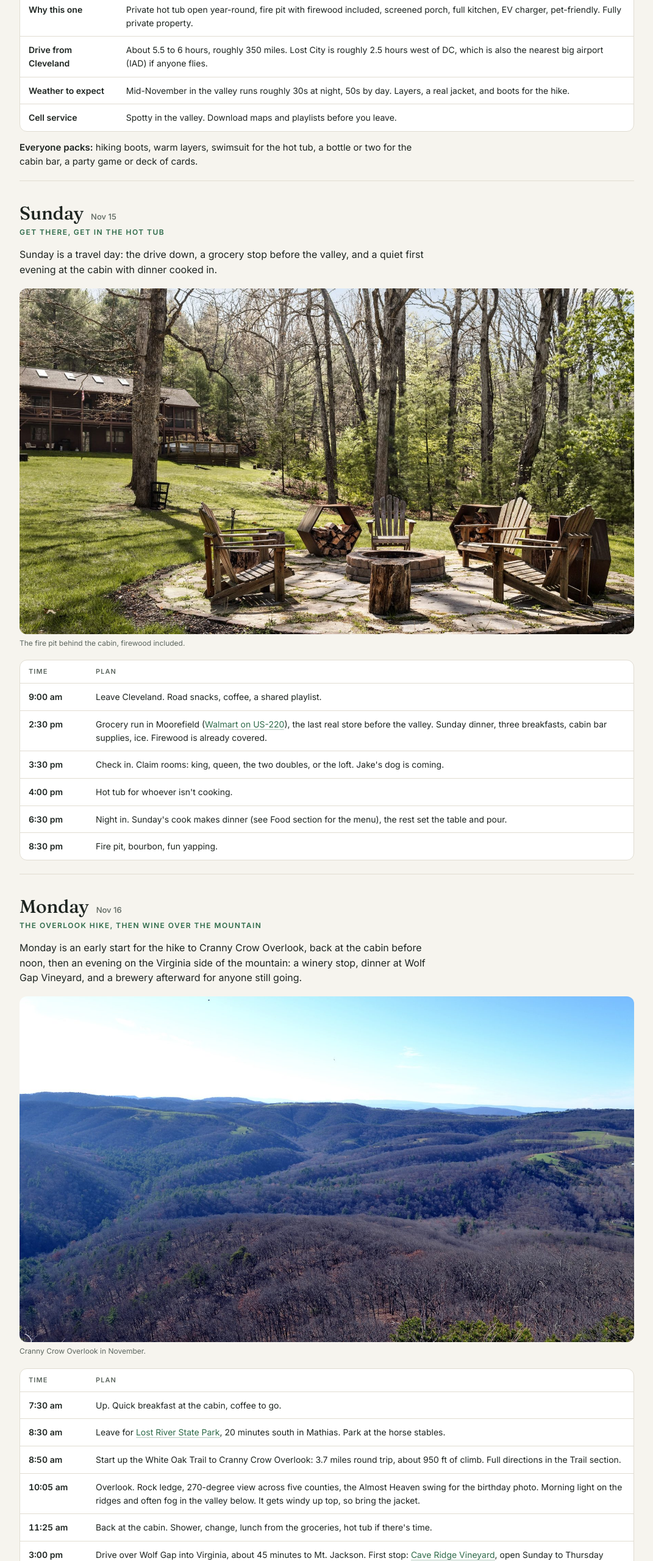
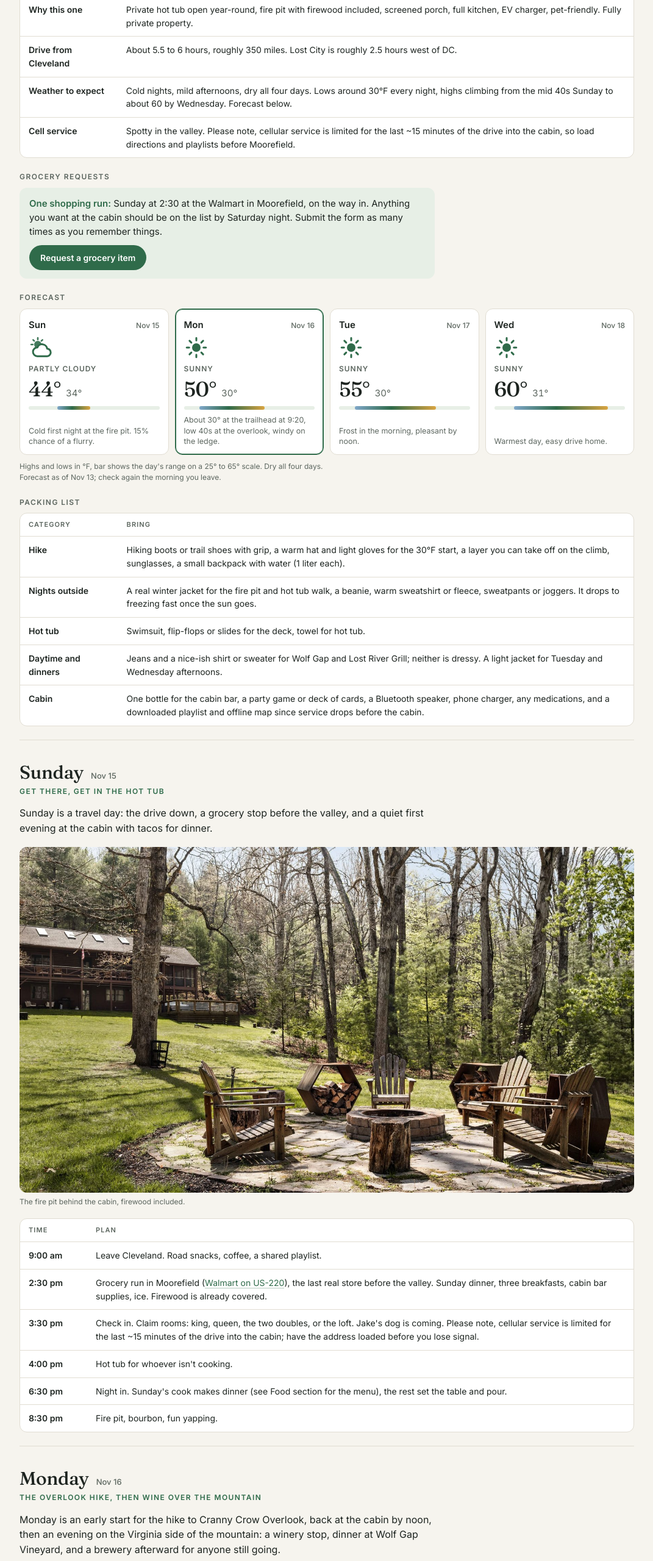
Before and after one commit to jakevanderkar3434/lost-river, a plain HTML site: page index.html in a window 1280 px wide. Shown: the part 1491-4051 px from the top of the page at 61% size, without its empty margins (104-1175 px from the left). Drawn offline with Linux system fonts and the light colour scheme.

Commit message:
Update itinerary: grocery form, tacos, Monday 8am, Wednesday checkout, packing edits
Co-Authored-By: Claude Fable 5.1 <noreply@anthropic.com>
Claude-Session: https://claude.ai/code/session_0144XKjs5PXGMnRvXLAuU7sr

```diff
--- a/index.html
+++ b/index.html
@@ -79,6 +79,27 @@ table.cost td:nth-child(2){font-variant-numeric:tabular-nums;white-space:nowrap}
 tr.total td{font-weight:600;background:var(--moss)}
 .note{background:var(--moss);border-radius:var(--r);padding:14px 16px;max-width:72ch;margin:0 0 14px}
 .note b{color:var(--accent)}
+.cta{display:inline-block;background:var(--accent);color:var(--pine-ink);border:0;border-radius:999px;padding:10px 18px;font-weight:600;font-size:14px;margin-top:10px}
+.cta:hover{filter:brightness(1.08);border:0}
+/* forecast cards */
+.wx-grid{display:grid;grid-template-columns:repeat(4,1fr);gap:10px;margin:0 0 10px}
+.wx{background:var(--surface);border:1px solid var(--line);border-radius:var(--r);padding:14px 14px 12px;display:flex;flex-direction:column;gap:6px;min-width:0}
+.wx.hike{border-color:var(--accent);box-shadow:inset 0 0 0 1px var(--accent)}
+.wx-day{font-weight:600;font-size:15px;display:flex;justify-content:space-between;align-items:baseline}
+.wx-day span{font-size:12px;color:var(--muted);font-weight:500}
+.wx-ico{color:var(--accent);height:40px;display:flex;align-items:center}
+.wx-ico svg{width:40px;height:40px}
+.wx-cond{font-size:12px;color:var(--muted);text-transform:uppercase;letter-spacing:.08em;font-weight:600}
+.wx-temps{display:flex;align-items:baseline;gap:8px;font-variant-numeric:tabular-nums}
+.wx-temps b{font-family:var(--display);font-weight:500;font-size:34px;line-height:1;letter-spacing:-.02em}
+.wx-temps span{font-size:15px;color:var(--muted)}
+.wx-bar{position:relative;height:6px;border-radius:3px;background:var(--moss);margin:4px 0 2px}
+.wx-bar i{position:absolute;top:0;bottom:0;border-radius:3px;background:linear-gradient(90deg,#7fa7c9,var(--accent) 45%,#d9a441)}
+.wx-note{font-size:12.5px;color:var(--muted);line-height:1.4;margin-top:auto}
+.wx-foot{font-size:12px;color:var(--muted);margin:0 0 6px}
+@media (max-width:760px){.wx-grid{grid-template-columns:1fr 1fr}}
+@media (max-width:380px){.wx-grid{grid-template-columns:1fr}}
+
 footer{max-width:1040px;margin:0 auto;padding-block:16px 32px;padding-left:max(16px,env(safe-area-inset-left,0px));padding-right:max(16px,env(safe-area-inset-right,0px));font-size:12px;color:var(--muted);border-top:1px solid var(--line)}
 :focus-visible{outline:2px solid var(--accent);outline-offset:2px}
 @media (prefers-reduced-motion:no-preference){html{scroll-behavior:smooth}}
@@ -116,7 +137,6 @@ footer{max-width:1040px;margin:0 auto;padding-block:16px 32px;padding-left:max(1
   .tw.dist td+td{font-variant-numeric:tabular-nums;color:var(--muted);text-align:right;white-space:nowrap!important}
 }
 </style>
-
 </head>
 <body>
 <header class="hero">
@@ -154,23 +174,69 @@ footer{max-width:1040px;margin:0 auto;padding-block:16px 32px;padding-left:max(1
   <div class="tw"><table class="wrap two">
     <tr><td>Cabin</td><td><a href="https://www.airbnb.com/rooms/1317487519438207661">The Retreat at Lost River Valley</a>, <a href="https://www.google.com/maps/search/?api=1&amp;query=709+Wildlife+Dr+Lost+City+WV+26810">709 Wildlife Dr, Lost City, WV 26810</a>. 3 bedrooms (king, queen, two doubles) plus a loft bed, 3.5 baths, each bedroom with its own bathroom and heated floors. Sleeps 10. Rated 5.0 on 59 reviews, Superhost.</td></tr>
     <tr><td>Why this one</td><td>Private hot tub open year-round, fire pit with firewood included, screened porch, full kitchen, EV charger, pet-friendly. Fully private property.</td></tr>
-    <tr><td>Drive from Cleveland</td><td>About 5.5 to 6 hours, roughly 350 miles. Lost City is roughly 2.5 hours west of DC, which is also the nearest big airport (IAD) if anyone flies.</td></tr>
-    <tr><td>Weather to expect</td><td>Mid-November in the valley runs roughly 30s at night, 50s by day. Layers, a real jacket, and boots for the hike.</td></tr>
-    <tr><td>Cell service</td><td>Spotty in the valley. Download maps and playlists before you leave.</td></tr>
+    <tr><td>Drive from Cleveland</td><td>About 5.5 to 6 hours, roughly 350 miles. Lost City is roughly 2.5 hours west of DC.</td></tr>
+    <tr><td>Weather to expect</td><td>Cold nights, mild afternoons, dry all four days. Lows around 30°F every night, highs climbing from the mid 40s Sunday to about 60 by Wednesday. Forecast below.</td></tr>
+    <tr><td>Cell service</td><td>Spotty in the valley. Please note, cellular service is limited for the last ~15 minutes of the drive into the cabin, so load directions and playlists before Moorefield.</td></tr>
   </table></div>
-  <p><strong>Everyone packs:</strong> hiking boots, warm layers, swimsuit for the hot tub, a bottle or two for the cabin bar, a party game or deck of cards.</p>
+  <h3>Grocery requests</h3>
+  <div class="note"><b>One shopping run:</b> Sunday at 2:30 at the Walmart in Moorefield, on the way in. Anything you want at the cabin should be on the list by Saturday night. Submit the form as many times as you remember things.<br><a class="cta" href="https://docs.google.com/forms/d/e/1FAIpQLSeMi99rIDF6S0FOJN5JNXTZwzOHLc7QtsjLk4pfB_HC2D4HUg/viewform" target="_blank" rel="noopener">Request a grocery item</a></div>
+  <h3>Forecast</h3>
+  <div class="wx-grid">
+    <div class="wx">
+      <div class="wx-day">Sun<span>Nov 15</span></div>
+      <div class="wx-ico"><svg viewBox="0 0 24 24" aria-hidden="true"><circle cx="9" cy="9" r="3.6" fill="currentColor" opacity=".9"/><g stroke="currentColor" stroke-width="1.6" stroke-linecap="round" opacity=".9"><path d="M9 2.5v1.6M2.5 9h1.6M4.4 4.4l1.1 1.1M13.6 4.4l-1.1 1.1"/></g><path d="M8.5 20.5h9.3a3.7 3.7 0 0 0 .4-7.4 5 5 0 0 0-9.6-1.2A4.3 4.3 0 0 0 8.5 20.5z" fill="var(--surface)" stroke="currentColor" stroke-width="1.8" stroke-linejoin="round"/></svg></div>
+      <div class="wx-cond">Partly cloudy</div>
+      <div class="wx-temps"><b>44°</b><span>34°</span></div>
+      <div class="wx-bar"><i style="left:22%;width:25%"></i></div>
+      <div class="wx-note">Cold first night at the fire pit. 15% chance of a flurry.</div>
+    </div>
+    <div class="wx hike">
+      <div class="wx-day">Mon<span>Nov 16</span></div>
+      <div class="wx-ico"><svg viewBox="0 0 24 24" aria-hidden="true"><circle cx="12" cy="12" r="4.2" fill="currentColor"/><g stroke="currentColor" stroke-width="1.8" stroke-linecap="round"><path d="M12 2.5v2.5M12 19v2.5M2.5 12H5M19 12h2.5M5.3 5.3l1.8 1.8M16.9 16.9l1.8 1.8M5.3 18.7l1.8-1.8M16.9 7.1l1.8-1.8"/></g></svg></div>
+      <div class="wx-cond">Sunny</div>
+      <div class="wx-temps"><b>50°</b><span>30°</span></div>
+      <div class="wx-bar"><i style="left:12%;width:50%"></i></div>
+      <div class="wx-note">About 30° at the trailhead at 9:20, low 40s at the overlook, windy on the ledge.</div>
+    </div>
+    <div class="wx">
+      <div class="wx-day">Tue<span>Nov 17</span></div>
+      <div class="wx-ico"><svg viewBox="0 0 24 24" aria-hidden="true"><circle cx="12" cy="12" r="4.2" fill="currentColor"/><g stroke="currentColor" stroke-width="1.8" stroke-linecap="round"><path d="M12 2.5v2.5M12 19v2.5M2.5 12H5M19 12h2.5M5.3 5.3l1.8 1.8M16.9 16.9l1.8 1.8M5.3 18.7l1.8-1.8M16.9 7.1l1.8-1.8"/></g></svg></div>
+      <div class="wx-cond">Sunny</div>
+      <div class="wx-temps"><b>55°</b><span>30°</span></div>
+      <div class="wx-bar"><i style="left:12%;width:62%"></i></div>
+      <div class="wx-note">Frost in the morning, pleasant by noon.</div>
+    </div>
+    <div class="wx">
+      <div class="wx-day">Wed<span>Nov 18</span></div>
+      <div class="wx-ico"><svg viewBox="0 0 24 24" aria-hidden="true"><circle cx="12" cy="12" r="4.2" fill="currentColor"/><g stroke="currentColor" stroke-width="1.8" stroke-linecap="round"><path d="M12 2.5v2.5M12 19v2.5M2.5 12H5M19 12h2.5M5.3 5.3l1.8 1.8M16.9 16.9l1.8 1.8M5.3 18.7l1.8-1.8M16.9 7.1l1.8-1.8"/></g></svg></div>
+      <div class="wx-cond">Sunny</div>
+      <div class="wx-temps"><b>60°</b><span>31°</span></div>
+      <div class="wx-bar"><i style="left:15%;width:72%"></i></div>
+      <div class="wx-note">Warmest day, easy drive home.</div>
+    </div>
+  </div>
+  <p class="wx-foot">Highs and lows in °F, bar shows the day's range on a 25° to 65° scale. Dry all four days. Forecast as of Nov 13; check again the morning you leave.</p>
+  <h3>Packing list</h3>
+  <div class="tw"><table class="wrap two">
+    <tr><th>Category</th><th>Bring</th></tr>
+    <tr><td>Hike</td><td>Hiking boots or trail shoes with grip, a warm hat and light gloves for the 30°F start, a layer you can take off on the climb, sunglasses, a small backpack with water (1 liter each).</td></tr>
+    <tr><td>Nights outside</td><td>A real winter jacket for the fire pit and hot tub walk, a beanie, warm sweatshirt or fleece, sweatpants or joggers. It drops to freezing fast once the sun goes.</td></tr>
+    <tr><td>Hot tub</td><td>Swimsuit, flip-flops or slides for the deck, towel for hot tub.</td></tr>
+    <tr><td>Daytime and dinners</td><td>Jeans and a nice-ish shirt or sweater for Wolf Gap and Lost River Grill; neither is dressy. A light jacket for Tuesday and Wednesday afternoons.</td></tr>
+    <tr><td>Cabin</td><td>One bottle for the cabin bar, a party game or deck of cards, a Bluetooth speaker, phone charger, any medications, and a downloaded playlist and offline map since service drops before the cabin.</td></tr>
+  </table></div>
 </section>
 
 <section id="sunday">
   <div class="day"><h2>Sunday</h2><span class="date">Nov 15</span></div>
   <p class="sub">Get there, get in the hot tub</p>
-  <p class="lead">Sunday is a travel day: the drive down, a grocery stop before the valley, and a quiet first evening at the cabin with dinner cooked in.</p>
+  <p class="lead">Sunday is a travel day: the drive down, a grocery stop before the valley, and a quiet first evening at the cabin with tacos for dinner.</p>
   <figure><img src="firepit.jpg" alt="The fire pit and Adirondack chairs behind the cabin"><figcaption>The fire pit behind the cabin, firewood included.</figcaption></figure>
   <div class="tw"><table class="sched">
     <tr><th>Time</th><th>Plan</th></tr>
     <tr><td>9:00 am</td><td>Leave Cleveland. Road snacks, coffee, a shared playlist.</td></tr>
     <tr><td>2:30 pm</td><td>Grocery run in Moorefield (<a href="https://www.google.com/maps/search/?api=1&amp;query=Walmart+Moorefield+WV">Walmart on US-220</a>), the last real store before the valley. Sunday dinner, three breakfasts, cabin bar supplies, ice. Firewood is already covered.</td></tr>
-    <tr><td>3:30 pm</td><td>Check in. Claim rooms: king, queen, the two doubles, or the loft. Jake's dog is coming.</td></tr>
+    <tr><td>3:30 pm</td><td>Check in. Claim rooms: king, queen, the two doubles, or the loft. Jake's dog is coming. Please note, cellular service is limited for the last ~15 minutes of the drive into the cabin; have the address loaded before you lose signal.</td></tr>
     <tr><td>4:00 pm</td><td>Hot tub for whoever isn't cooking.</td></tr>
     <tr><td>6:30 pm</td><td>Night in. Sunday's cook makes dinner (see Food section for the menu), the rest set the table and pour.</td></tr>
     <tr><td>8:30 pm</td><td>Fire pit, bourbon, fun yapping.</td></tr>
@@ -180,15 +246,15 @@ footer{max-width:1040px;margin:0 auto;padding-block:16px 32px;padding-left:max(1
 <section id="monday">
   <div class="day"><h2>Monday</h2><span class="date">Nov 16</span></div>
   <p class="sub">The overlook hike, then wine over the mountain</p>
-  <p class="lead">Monday is an early start for the hike to Cranny Crow Overlook, back at the cabin before noon, then an evening on the Virginia side of the mountain: a winery stop, dinner at Wolf Gap Vineyard, and a brewery afterward for anyone still going.</p>
+  <p class="lead">Monday is an early start for the hike to Cranny Crow Overlook, back at the cabin by noon, then an evening on the Virginia side of the mountain: a winery stop, dinner at Wolf Gap Vineyard, and a brewery afterward for anyone still going.</p>
   <figure><img src="cranny.jpg" alt="The November view from Cranny Crow Overlook"><figcaption>Cranny Crow Overlook in November.</figcaption></figure>
   <div class="tw"><table class="sched">
     <tr><th>Time</th><th>Plan</th></tr>
-    <tr><td>7:30 am</td><td>Up. Quick breakfast at the cabin, coffee to go.</td></tr>
-    <tr><td>8:30 am</td><td>Leave for <a href="https://wvstateparks.com/parks/lost-river-state-park/trails/">Lost River State Park</a>, 20 minutes south in Mathias. Park at the horse stables.</td></tr>
-    <tr><td>8:50 am</td><td>Start up the White Oak Trail to Cranny Crow Overlook: 3.7 miles round trip, about 950 ft of climb. Full directions in the Trail section.</td></tr>
-    <tr><td>10:05 am</td><td>Overlook. Rock ledge, 270-degree view across five counties, the Almost Heaven swing for the birthday photo. Morning light on the ridges and often fog in the valley below. It gets windy up top, so bring the jacket.</td></tr>
-    <tr><td>11:25 am</td><td>Back at the cabin. Shower, change, lunch from the groceries, hot tub if there's time.</td></tr>
+    <tr><td>8:00 am</td><td>Up. Quick breakfast at the cabin, coffee to go.</td></tr>
+    <tr><td>9:00 am</td><td>Leave for <a href="https://wvstateparks.com/parks/lost-river-state-park/trails/">Lost River State Park</a>, 20 minutes south in Mathias. Park at the horse stables.</td></tr>
+    <tr><td>9:20 am</td><td>Start up the White Oak Trail to Cranny Crow Overlook: 3.7 miles round trip, about 950 ft of climb. Full directions in the Trail section.</td></tr>
+    <tr><td>10:35 am</td><td>Overlook. Rock ledge, 270-degree view across five counties, the Almost Heaven swing for the birthday photo. Morning light on the ridges and often fog in the valley below. It gets windy up top, so bring the jacket.</td></tr>
+    <tr><td>12:00 pm</td><td>Back at the cabin. Shower, change, lunch from the groceries, hot tub if there's time.</td></tr>
     <tr><td>3:00 pm</td><td>Drive over Wolf Gap into Virginia, about 45 minutes to Mt. Jackson. First stop: <a href="https://www.caveridge.com/visitus">Cave Ridge Vineyard</a>, open Sunday to Thursday noon to 6 with a kitchen until 5. (Shenandoah Vineyards is closed Monday and Tuesday, so it is out.)</td></tr>
     <tr><td>4:30 pm</td><td>Dinner at <a href="https://www.wolfgapvineyard.com/">Wolf Gap Vineyard</a>, Edinburg, VA. Tasting room with mountain views, open daily noon to 6, food menu on site.</td></tr>
     <tr><td>6:30 pm</td><td>Optional last stop: <a href="https://www.google.com/maps/search/?api=1&amp;query=Woodstock+Brewhouse+Woodstock+VA">Woodstock Brewhouse</a>, 15 minutes south, for a beer and dessert if anyone wants one. Open Monday 11:30 am to 8 pm, kitchen 7 days. Otherwise straight back.</td></tr>
@@ -224,24 +290,23 @@ footer{max-width:1040px;margin:0 auto;padding-block:16px 32px;padding-left:max(1
 
 <section id="wednesday">
   <div class="day"><h2>Wednesday</h2><span class="date">Nov 18</span></div>
-  <p class="sub">Breakfast and the drive home</p>
-  <p class="lead">Wednesday is checkout, a diner breakfast on the way out of the valley, and the drive home, arriving in Cleveland by late afternoon.</p>
+  <p class="sub">Checkout and the drive home</p>
+  <p class="lead">Wednesday is a quick morning: clean the cabin, pack the cars, and leave by 9, arriving in Cleveland by mid-afternoon.</p>
   <figure><img src="porch.jpg" alt="The screened porch"><figcaption>The screened porch.</figcaption></figure>
   <div class="tw"><table class="sched">
     <tr><th>Time</th><th>Plan</th></tr>
-    <tr><td>8:00 am</td><td>Pack, strip beds if the host asks, last hot tub for whoever is up.</td></tr>
-    <tr><td>9:00 am</td><td>Breakfast at the <a href="https://www.google.com/maps/search/?api=1&amp;query=Kac-Ka-Pon+Restaurant+Wardensville+WV">Kac-Ka-Pon Restaurant</a>, 395 E Main St, Wardensville, 25 minutes north and on the way out. Old-school WV diner, biscuits and open-faced roast beef, open Wednesday 7 am to 7 pm, closed Sunday to Tuesday. Backup: breakfast at the cabin with whatever is left.</td></tr>
-    <tr><td>10:00 am</td><td>Leave. Lost City to Cleveland is about 5.5 to 6 hours, home by late afternoon.</td></tr>
+    <tr><td>7:30 am</td><td>Up. Pack, clean the house: dishes done, trash out, hot tub cover on, beds stripped if the host asks.</td></tr>
+    <tr><td>9:00 am</td><td>Leave. Lost City to Cleveland is about 5.5 to 6 hours, home by mid-afternoon.</td></tr>
   </table></div>
 </section>
 
 <section id="food">
   <h2>Food, drinks, and backup ideas</h2>
-  <p class="lead">Sunday dinner is cooked at the cabin, Monday is dinner at Wolf Gap Vineyard, Tuesday is the birthday dinner at Lost River Grill, and every breakfast is at the cabin. The grocery list should be divided ahead of time so nothing is duplicated or forgotten.</p>
+  <p class="lead">Sunday dinner is tacos at the cabin, Monday is dinner at Wolf Gap Vineyard, Tuesday is the birthday dinner at Lost River Grill, and every breakfast is at the cabin. The grocery list should be divided ahead of time so nothing is duplicated or forgotten.</p>
   <figure><img src="wolfgap.jpg" alt="A toast on the deck at Wolf Gap Vineyard with the Shenandoah ridges behind"><figcaption>Wolf Gap Vineyard, Monday's dinner stop.</figcaption></figure>
   <div class="tw"><table class="wrap two">
     <tr><th>Meal</th><th>Plan</th></tr>
-    <tr><td>Sunday dinner</td><td>To be decided.</td></tr>
+    <tr><td>Sunday dinner</td><td>White people tacos at the cabin: ground beef, seasoning packet, hard and soft shells, shredded cheddar, lettuce, tomato, sour cream, salsa. Request extra toppings on the grocery form under The basics.</td></tr>
     <tr><td>Breakfasts</td><td>Eggs, bacon, bagels, fruit, coffee.</td></tr>
     <tr><td>Cabin bar</td><td>Everyone brings one bottle and owns one cocktail. Pick up a local bottle on the way: Elkhorn Mountain Distillery moonshine from Moorefield shows up on menus all over the valley. Mixers, ice, and limes go on the grocery list.</td></tr>
     <tr><td>Fire pit</td><td>Bourbon and fun yapping.</td></tr>
@@ -333,7 +398,7 @@ footer{max-width:1040px;margin:0 auto;padding-block:16px 32px;padding-left:max(1
     <tr><td>1.7 mi</td><td><strong>Cranny Crow Overlook</strong>, about 3,200 feet. A stone overlook on a rock ledge facing south and west across the valley, five counties on a clear day, and the Almost Heaven swing for the photo. No railing on the rocks beyond the overlook, so stay on the built part.</td></tr>
     <tr><td>Back</td><td>Retrace: yellow back to the junction, <strong>bear left</strong> onto orange, and follow the switchbacks down to the stables. Do not take any trail that drops off the ridge to the right; that is the long loop toward Howard Lick.</td></tr>
   </table></div>
-  <div class="note"><b>Timing for Monday:</b> leave the cabin by 8:30, start walking at 8:50, top by 10:05, down by 11:05, back at the cabin around 11:25. Morning light is on the ridges and there is often fog in the valley below you until 10, which is the best version of this view.</div>
+  <div class="note"><b>Timing for Monday:</b> leave the cabin by 9:00, start walking at 9:20, top by 10:35, down by 11:35, back at the cabin around noon. Morning light is on the ridges and there is often fog in the valley below until mid-morning.</div>
   <p><strong>If anyone wants the flat option:</strong> Howard Lick Trail, blue blazes, 1.25 miles along the creek from the lot near Cabin 3. Meet back at the stables.</p>
 </section>
 
@@ -352,18 +417,6 @@ footer{max-width:1040px;margin:0 auto;padding-block:16px 32px;padding-left:max(1
     <tr><td>Harrisonburg, VA (dinner, breweries)</td><td>50 min</td></tr>
     <tr><td>Seneca Rocks</td><td>75 min</td></tr>
     <tr><td>Cleveland</td><td>5.5 to 6 hr</td></tr>
-  </table></div>
-  <h3>Cost per person</h3>
-  <p>Expect $200 to $400 per person with four attending, less with a larger group. The cabin is the fixed cost; food varies with how many evenings the group eats out.</p>
-  <div class="tw"><table class="cost wrap">
-    <tr><th>Item</th><th>Per person</th><th>Notes</th></tr>
-    <tr><td>Cabin, 3 nights</td><td>$200 to $250</td><td>At 4 people. Drops with a 5th or 6th; the place sleeps 10. Paid to Jake up front.</td></tr>
-    <tr><td>Groceries and cabin bar</td><td>$50 to $70</td><td>Sunday dinner, 3 breakfasts, snacks, mixers, ice. Everyone also brings one bottle.</td></tr>
-    <tr><td>Monday dinner</td><td>$20 to $70</td><td>Wolf Gap tasting plus food and a second winery stop, roughly $50 to $70; $20 if the backup is cooking in.</td></tr>
-    <tr><td>Tuesday birthday dinner</td><td>$45 to $70</td><td>Lost River Grill with drinks and pie.</td></tr>
-    <tr><td>Wednesday breakfast</td><td>$15</td><td>Kac-Ka-Pon.</td></tr>
-    <tr><td>Gas</td><td>$30 to $40</td><td>Split per car, roughly 700 miles round trip.</td></tr>
-    <tr class="total"><td>Total</td><td>$200 to $400</td><td>Low end is cooking Monday with 4 people; high end is a night out.</td></tr>
   </table></div>
 </section>
 
```
